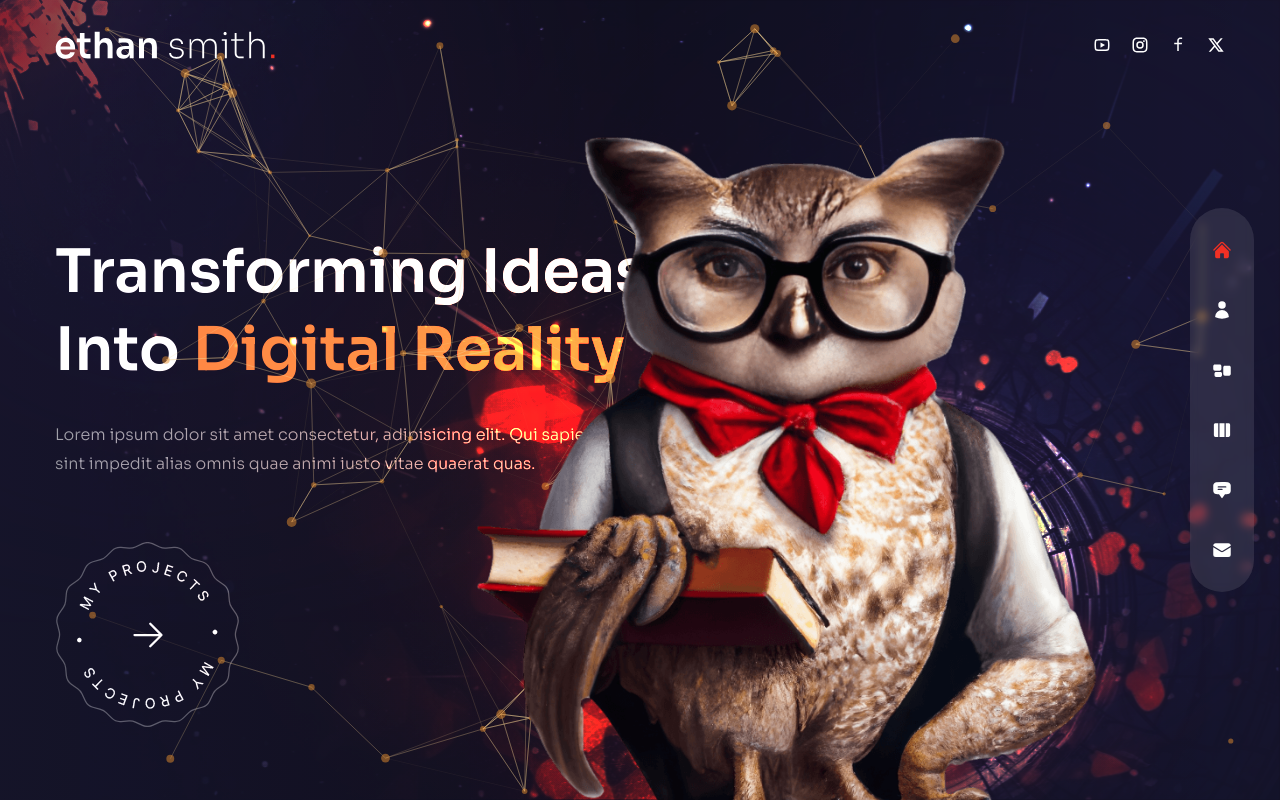
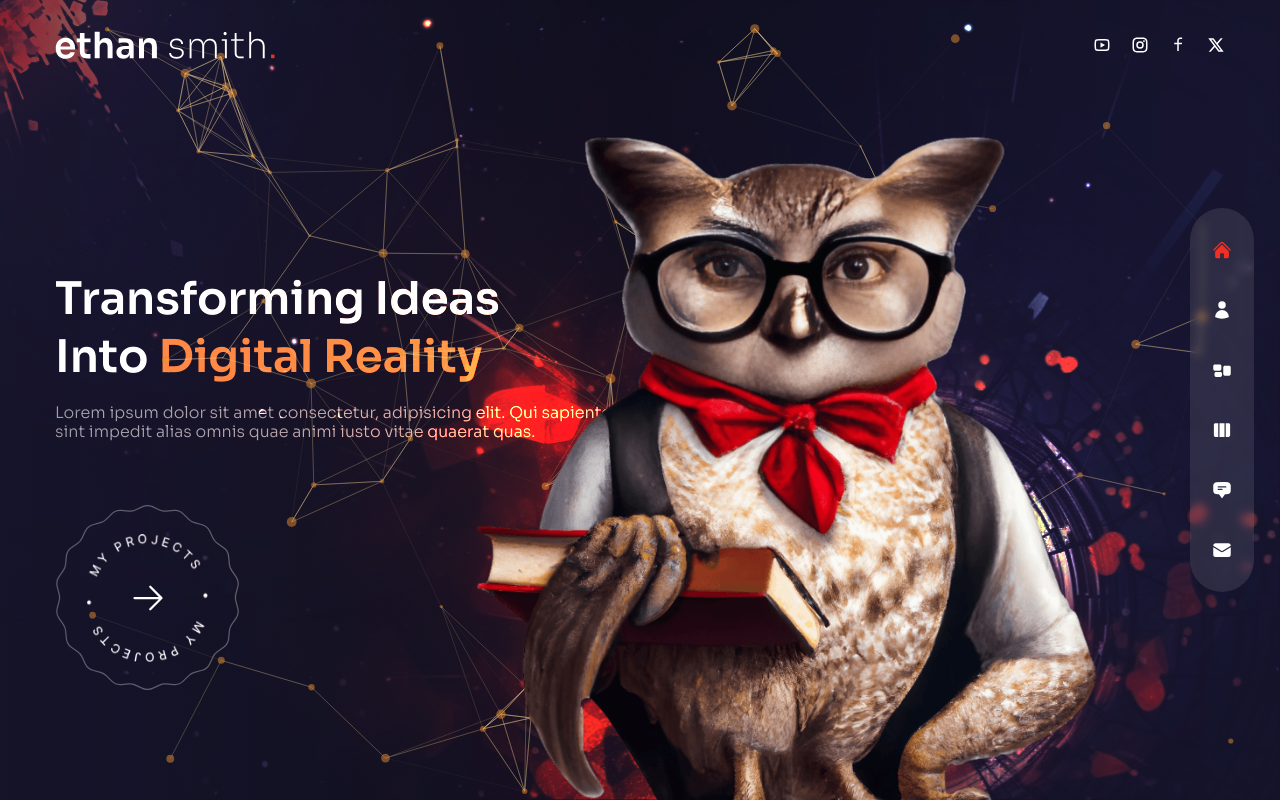
Before and after one commit to bjluc/bernard-portfolio, a Next.js app: page / in a window 1280 px wide. Built offline with nearby package versions, Linux system fonts and the light colour scheme.

Commit message:
styles update

```diff
--- a/src/app/components/ProjectsBtn.js
+++ b/src/app/components/ProjectsBtn.js
@@ -19,9 +19,9 @@ const ProjectsBtn = () => {
           width={141}
           height={148}
           alt=''
-          className='animate-spin-slow w-full h-full max-w-[141px] max-h-[148px]'
+          className='animate-spin-slow w-full h-full max-w-[121px] max-h-[128px]'
         />
-        <HiArrowRight className='absolute text-4xl group-hover:translate-x-2 transition-all duration-300' />
+        <HiArrowRight className='absolute text-4xl group-hover:translate-x-2 transition-all duration-300 z-10' />
       </Link>
     </div>
   )
--- a/src/app/globals.css
+++ b/src/app/globals.css
@@ -28,24 +28,24 @@
   }
 
   .h1 {
-    @apply text-[35px] leading-tight md:text-[60px] md:leading-[1.3] mb-8 font-semibold;
+    @apply text-[25px] leading-tight md:text-[50px] md:leading-[1.3] mb-8 font-semibold;
   }
 
   .h2 {
-    @apply text-[35px] leading-tight md:text-[54px] md:leading-[1.3] mb-4 font-semibold;
+    @apply text-[25px] leading-tight md:text-[45px] md:leading-[1.3] mb-4 font-semibold;
   }
 
   p {
-    @apply leading-[1.8] text-white/60 font-light;
+    @apply leading-[1.2] text-white/60 font-light;
   }
 
   .btn,
   .input {
-    @apply h-[52px];
+    @apply h-[48px];
   }
 
   .input {
-    @apply w-full h-[52px] rounded-lg pl-6 capitalize;
+    @apply w-full h-[48px] rounded-lg pl-6 capitalize;
   }
 
   .input,
--- a/src/app/page.jsx
+++ b/src/app/page.jsx
@@ -21,16 +21,16 @@ const Home = () => {
         <div className="w-full h-full bg-gradient-to-r from-primary/10 via-black/30 to-black/10">
           <div className="text-center flex flex-col justify-center xl:pt-40 xl:text-left h-full container mx-auto">
             {/* title */}
-            <motion.h1
+            <motion.h2
             variants={fadeIn('down', 0.3)}
             initial="hidden"
             animate="show"
             exit="hidden"
-            className="h1"
+            className="h2"
             >
               Transforming Ideas <br />Into{' '}
               <span className="text-accent2">Digital Reality</span>
-            </motion.h1>
+            </motion.h2>
             {/* subtitle */}
             <motion.p
             variants={fadeIn('down', 0.4)}
```
